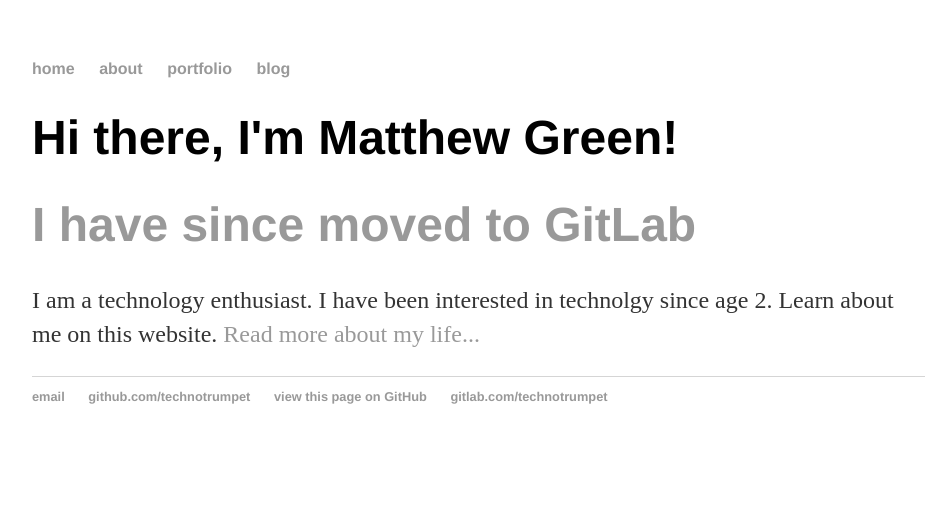
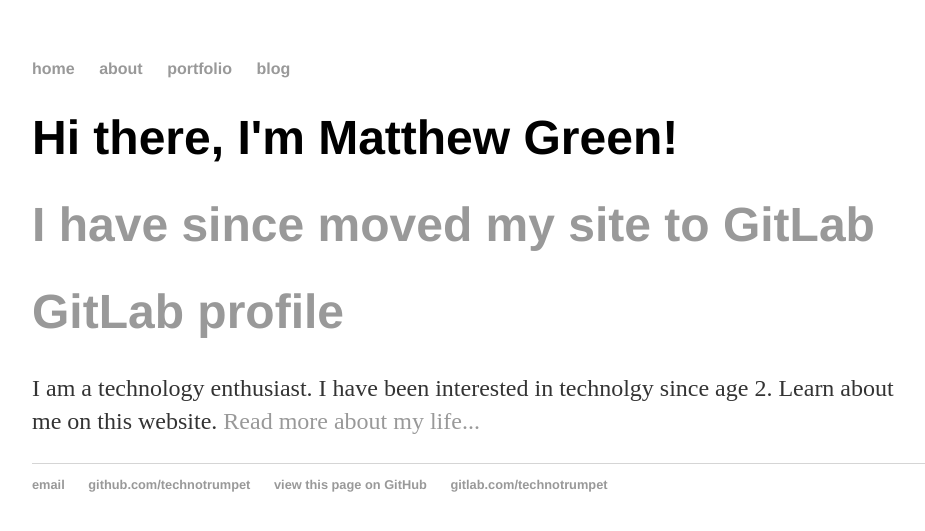
Before and after one commit to TechnoTrumpet/TechnoTrumpet.github.io, a Jekyll site: the page built from index.html, in a window 1280 px wide. Shown: the top 531 px of the page, without its empty margins (160-1085 px from the left). Built offline with Jekyll 4.4.1, drawn with Linux system fonts in a browser that asks for light colours.

Commit message:
Update index.html

```diff
--- a/index.html
+++ b/index.html
@@ -4,6 +4,7 @@
 ---
 <div class="blurb">
 	<h1>Hi there, I'm Matthew Green!</h1>
-	<h1><a href="gitlab.com/TechnoTrumpet">I have since moved to GitLab</a></h1>
+	<h1><a href="https://www.technotrumpet.gitlab.io">I have since moved my site to GitLab</a></h1>
+	<h1><a href="https://www.gitlab.com/technotrumpet">GitLab profile</a></h1>
 	<p>I am a technology enthusiast. I have been interested in technolgy since age 2. Learn about me on this website. <a href="/about">Read more about my life...</a></p>
 </div><!-- /.blurb -->
```
